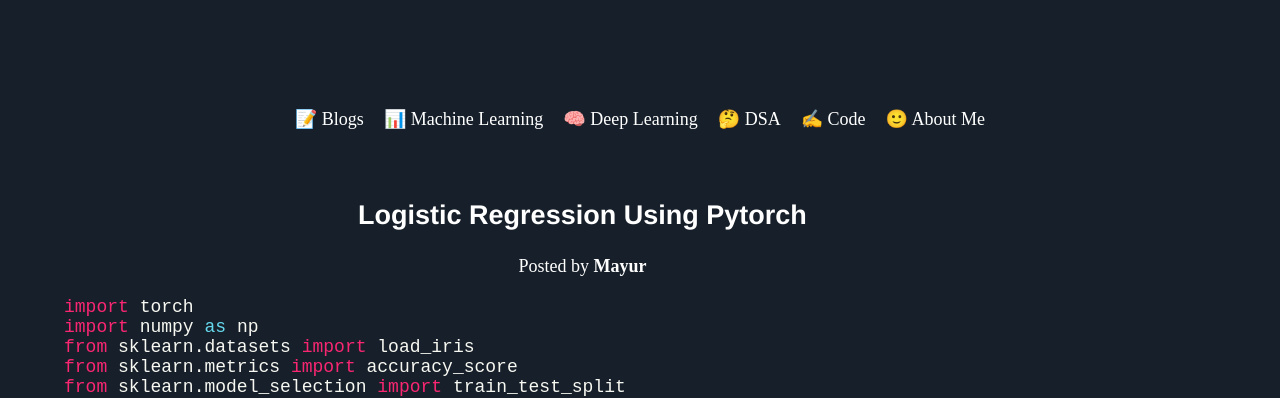
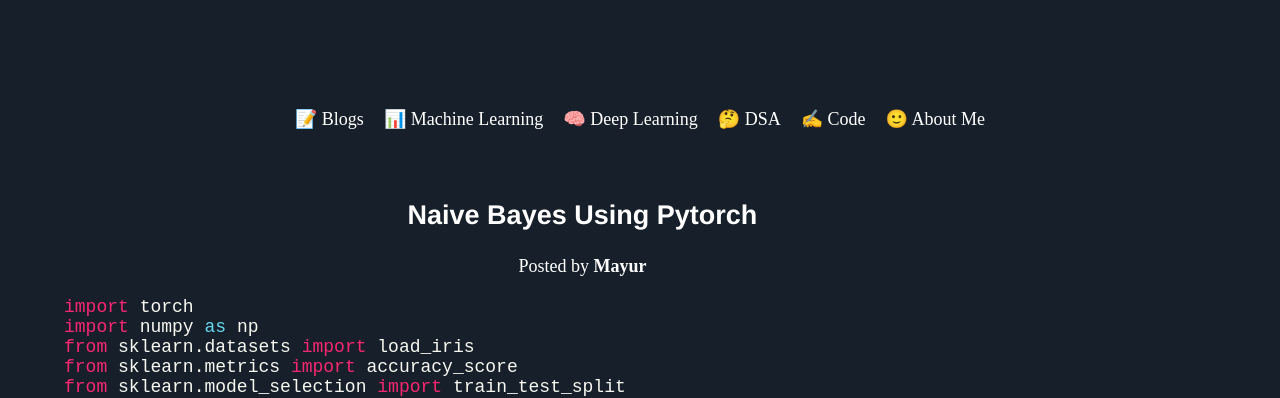
Before and after one commit to Mayurji/mayurji.github.io, a Jekyll site: the page built from _code/NaiveBayes.md, in a window 1280 px wide. Shown: the top 398 px of the page. Built offline with Jekyll 4.4.1, drawn with Linux system fonts in a browser that asks for light colours; nearby versions of some CDN libraries; comment, search, counter and statistics services are not loaded.

Commit message:
Update NaiveBayes.md

```diff
--- a/_code/NaiveBayes.md
+++ b/_code/NaiveBayes.md
@@ -1,6 +1,6 @@
 ---
 layout: code
-title: Logistic Regression Using Pytorch
+title: Naive Bayes Using Pytorch
 description: Classification Problem
 date:   2021-04-10 16:43:52 +0530
 ---
```
